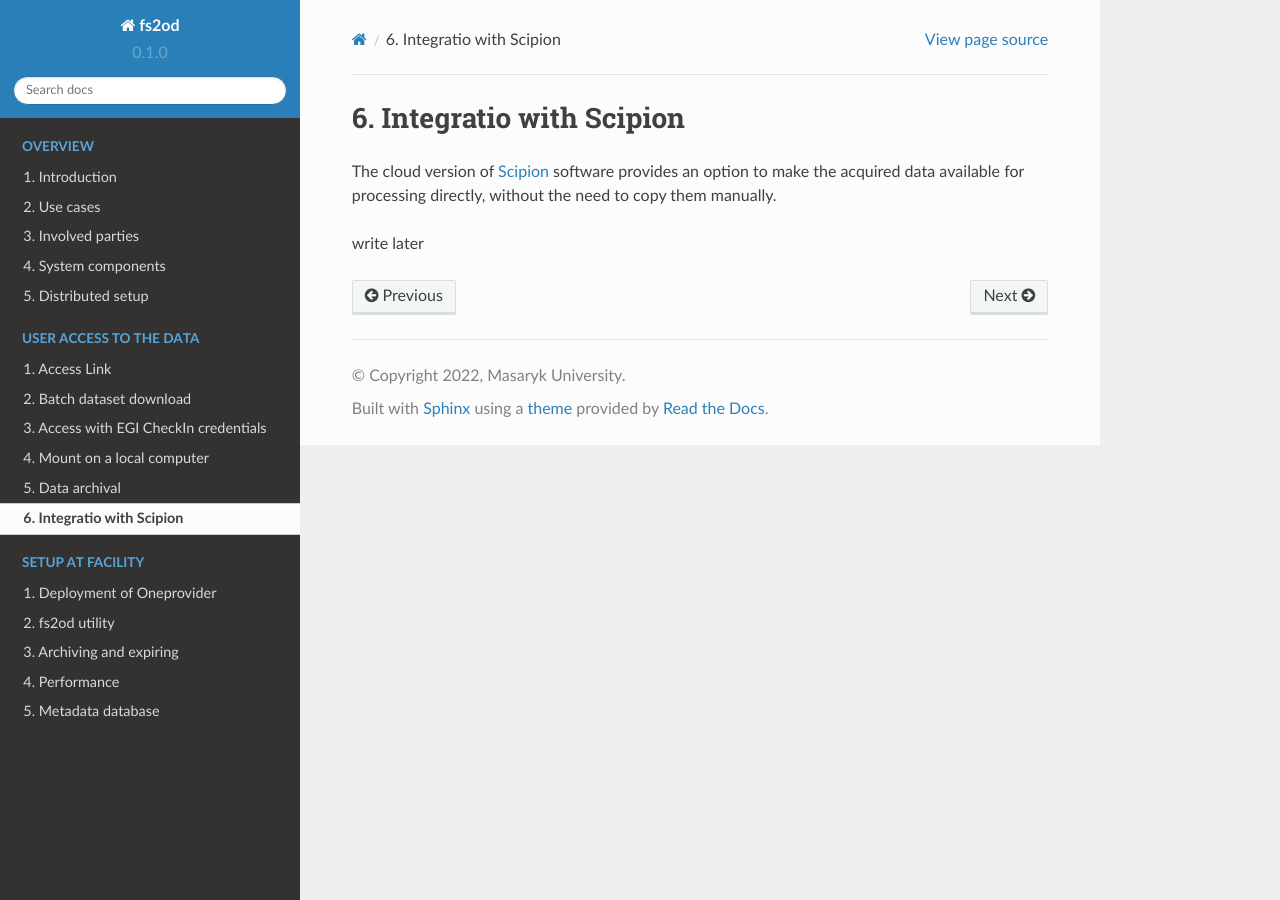
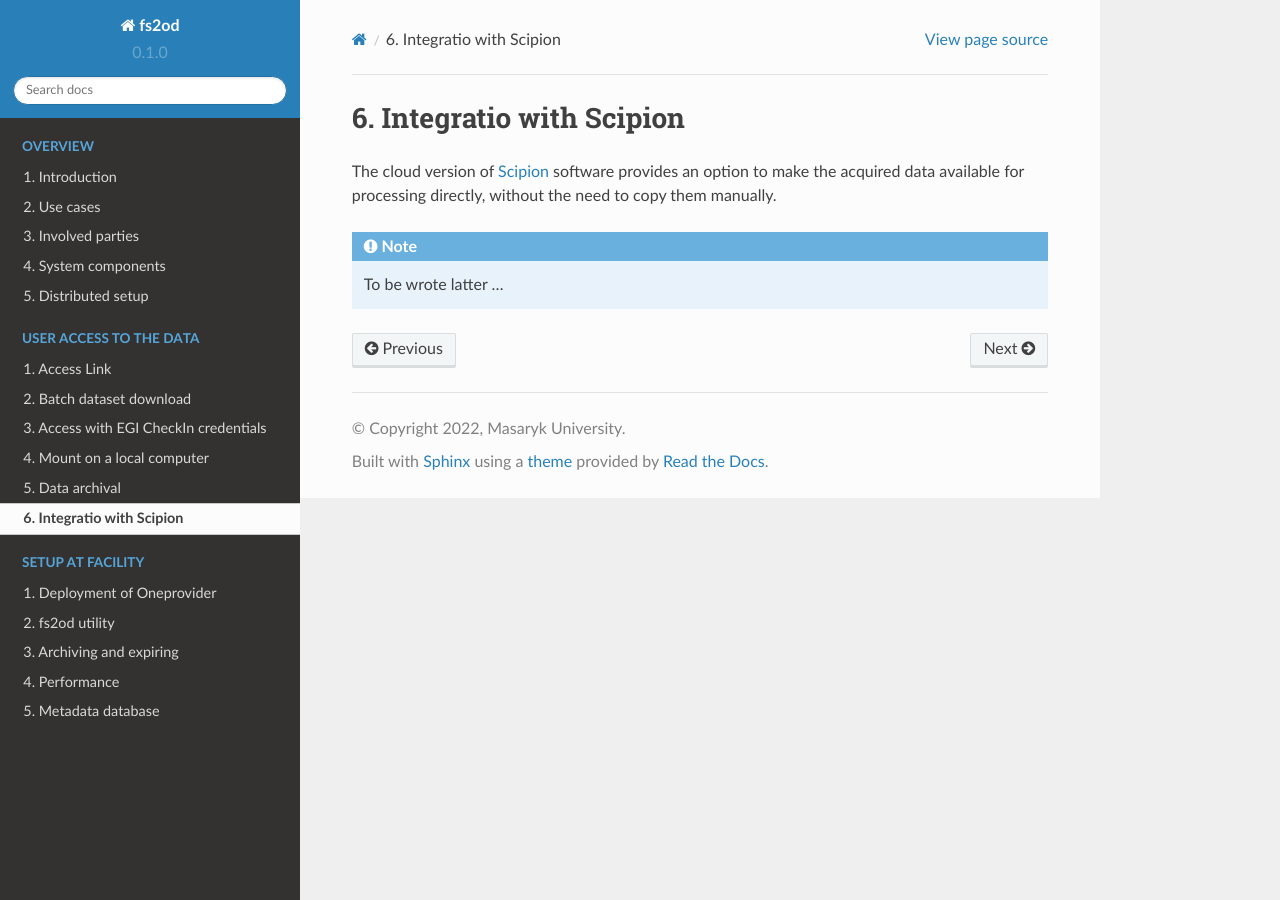
Before and after one commit to svobtom/onedata4sci, a Sphinx documentation site: the page built from docs/source/user/scipion.rst, in a window 1280 px wide. Built offline with Sphinx 7.4.7 and the Read the Docs theme 2.0.0, drawn with Linux system fonts in a browser that asks for light colours.

```diff
--- a/docs/source/user/scipion.rst
+++ b/docs/source/user/scipion.rst
@@ -6,4 +6,4 @@ acquired data available for processing directly, without the need to copy them m
 
 .. note::
 
-write later
+   To be wrote latter ...
```
Also changed, not shown: docs/source/user/mount.rst (+5 -4 lines).
